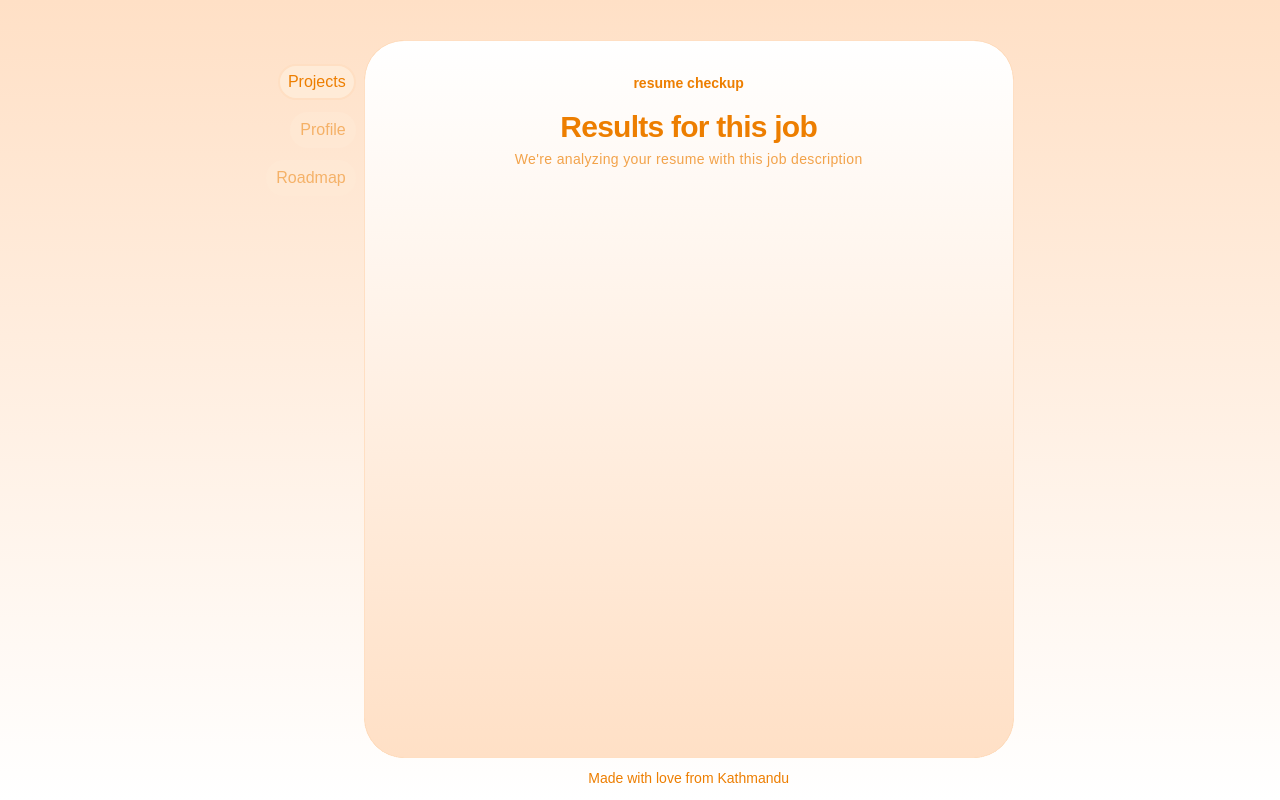
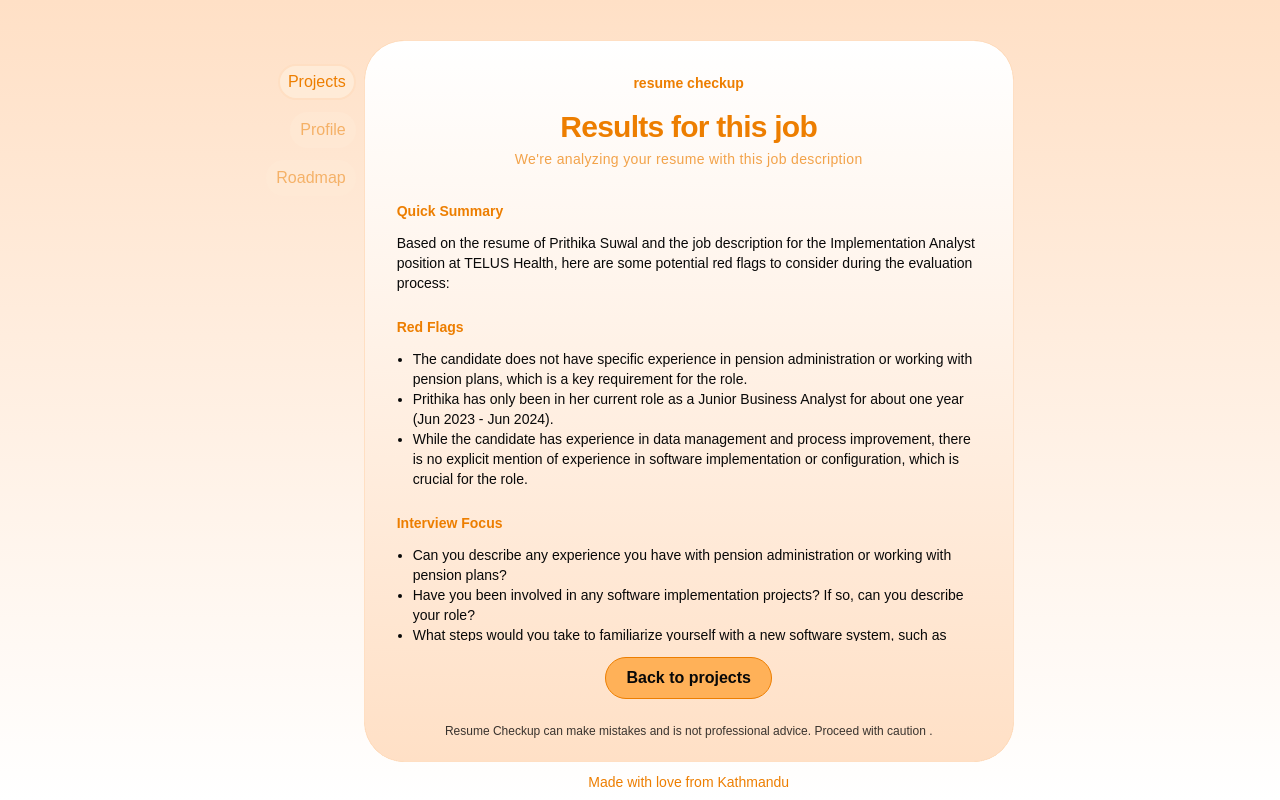
Before and after one commit to dangol-anish/resume-expert, a Next.js app: page /projects/result in a window 1280 px wide. Built offline with nearby package versions, Linux system fonts and the light colour scheme; a web font is replaced by a local one.

Commit message:
bug: main layout height

```diff
--- a/app/layout.tsx
+++ b/app/layout.tsx
@@ -31,7 +31,7 @@ export default function RootLayout({
         className={`${geistSans.variable} ${geistMono.variable} antialiased flex bg-gradient-to-b from-[#FFE0C6] to-white h-screen justify-center gap-2 `}
       >
         <Sidebar />
-        <div className="flex flex-col h-full ">
+        <div className="flex flex-col h-[95vh]">
           <div className="h-full">
             <div className="w-[650px] h-[95%] bg-primary_color justify-self-center bg-gradient-to-b from-white to-[#FFE0C6] border border-p_border rounded-[40px] mt-10">
               {children}
--- a/app/page.tsx
+++ b/app/page.tsx
@@ -9,7 +9,7 @@ export default function Home() {
 
   return (
     <>
-      <main className="flex w-[100%] h-screen">
+      <main className="flex w-[100%]">
         <AddPrompt setEvaluations={setEvaluations} />
         <Separator
           className="w-[1px] h-screen bg-black/10"
--- a/app/projects/result/page.tsx
+++ b/app/projects/result/page.tsx
@@ -1,8 +1,9 @@
 import React from "react";
 import { Brygada_1918 } from "next/font/google";
 import Link from "next/link";
-import { CardComponent, ListComponent } from "@/data";
+import { CardComponent, ListComponent, ResultExample } from "@/data";
 import { HeadingItem } from "@/data";
+import { Button } from "@/components/ui/button";
 
 const brygada = Brygada_1918({ subsets: ["latin"] });
 
@@ -33,6 +34,67 @@ function Results() {
             </div>
           ))}
         </div>
+
+        <div className="flex flex-col justify-between h-full">
+          <div className="flex flex-col gap-6 max-h-[55vh] overflow-y-auto no-scrollbar">
+            <div className="flex gap-3 flex-col">
+              <span className="text-sm font-bold">Quick Summary</span>
+              <p className="text-sm text-a_black">
+                {ResultExample.quick_summary}
+              </p>
+            </div>
+            <div className="flex gap-3 flex-col">
+              <span className="text-sm font-bold">Red Flags</span>
+              <ul className="text-sm text-a_black">
+                {ResultExample.red_flags.map((flag, index) => (
+                  <li className="list-disc ml-4" key={index}>
+                    {flag}
+                  </li>
+                ))}
+              </ul>
+            </div>
+            <div className="flex gap-3 flex-col">
+              <span className="text-sm font-bold">Interview Focus</span>
+              <ul className="text-sm text-a_black">
+                {ResultExample.interview_focus.map((focus, index) => (
+                  <li key={index} className="list-disc ml-4">
+                    {focus}
+                  </li>
+                ))}
+              </ul>
+            </div>
+            <div className="flex gap-3 flex-col">
+              <span className="text-sm font-bold">Quick Tips</span>
+              <p className="text-sm text-a_black">{ResultExample.quick_tips}</p>
+            </div>
+            <div className="flex gap-3 flex-col">
+              <span className="text-sm font-bold">
+                Resume to Job Match Ratio
+              </span>
+              <p className="text-sm text-a_black">
+                {ResultExample.rtj_match_ratio}%
+              </p>
+            </div>
+            <div className="flex gap-3 flex-col">
+              <span className="text-sm font-bold">Final Remarks</span>
+              <p className="text-sm text-a_black">
+                {ResultExample.final_remarks}
+              </p>
+            </div>
+          </div>
+          <div className="w-full flex justify-center mt-4 items-center  flex-col gap-6">
+            <Link
+              href="/projects/list"
+              className="flex justify-center items-center bg-[#FFB158] text-a_black border border-primary_color rounded-full font-bold hover:bg-primary_color px-5 py-2"
+            >
+              Back to projects
+            </Link>
+            <span className="text-xs text-a_black/80">
+              Resume Checkup can make mistakes and is not professional advice.
+              Proceed with caution .
+            </span>
+          </div>
+        </div>
       </div>
     </>
   );
--- a/data.ts
+++ b/data.ts
@@ -333,3 +333,31 @@ export const ListComponent: List[] = [
     remarks: "Consider later",
   },
 ];
+
+interface ResultExampleProps {
+  quick_summary: string;
+  red_flags: string[]; // Specify that this is an array of strings
+  interview_focus: string[]; // Specify that this is an array of strings
+  quick_tips: string;
+  rtj_match_ratio: number;
+  final_remarks: string;
+}
+
+export const ResultExample: ResultExampleProps = {
+  quick_summary:
+    "Based on the resume of Prithika Suwal and the job description for the Implementation Analyst position at TELUS Health, here are some potential red flags to consider during the evaluation process:",
+  red_flags: [
+    "The candidate does not have specific experience in pension administration or working with pension plans, which is a key requirement for the role.",
+    "Prithika has only been in her current role as a Junior Business Analyst for about one year (Jun 2023 - Jun 2024).",
+    "While the candidate has experience in data management and process improvement, there is no explicit mention of experience in software implementation or configuration, which is crucial for the role.",
+  ],
+  interview_focus: [
+    "Can you describe any experience you have with pension administration or working with pension plans?",
+    "Have you been involved in any software implementation projects? If so, can you describe your role?",
+    "What steps would you take to familiarize yourself with a new software system, such as ARIEL®?",
+  ],
+  quick_tips:
+    "By focusing on these areas during the interview, you can gain deeper insights into Prithika Suwal's qualifications and potential fit for the Implementation Analyst role at TELUS Health. Additionally, this approach allows you to assess her adaptability, commitment, and problem-solving skills, which are crucial for success in the position.",
+  rtj_match_ratio: 84,
+  final_remarks: "Apply",
+};
```
